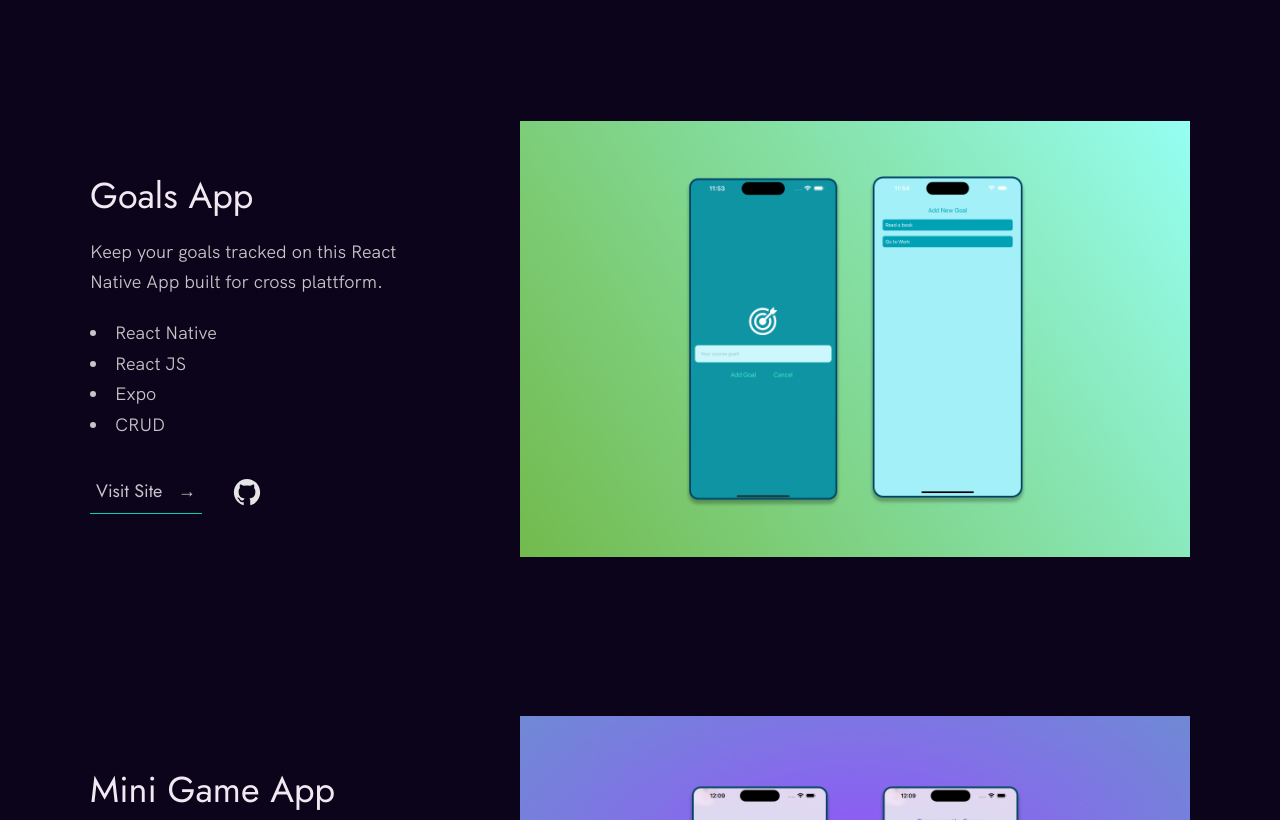
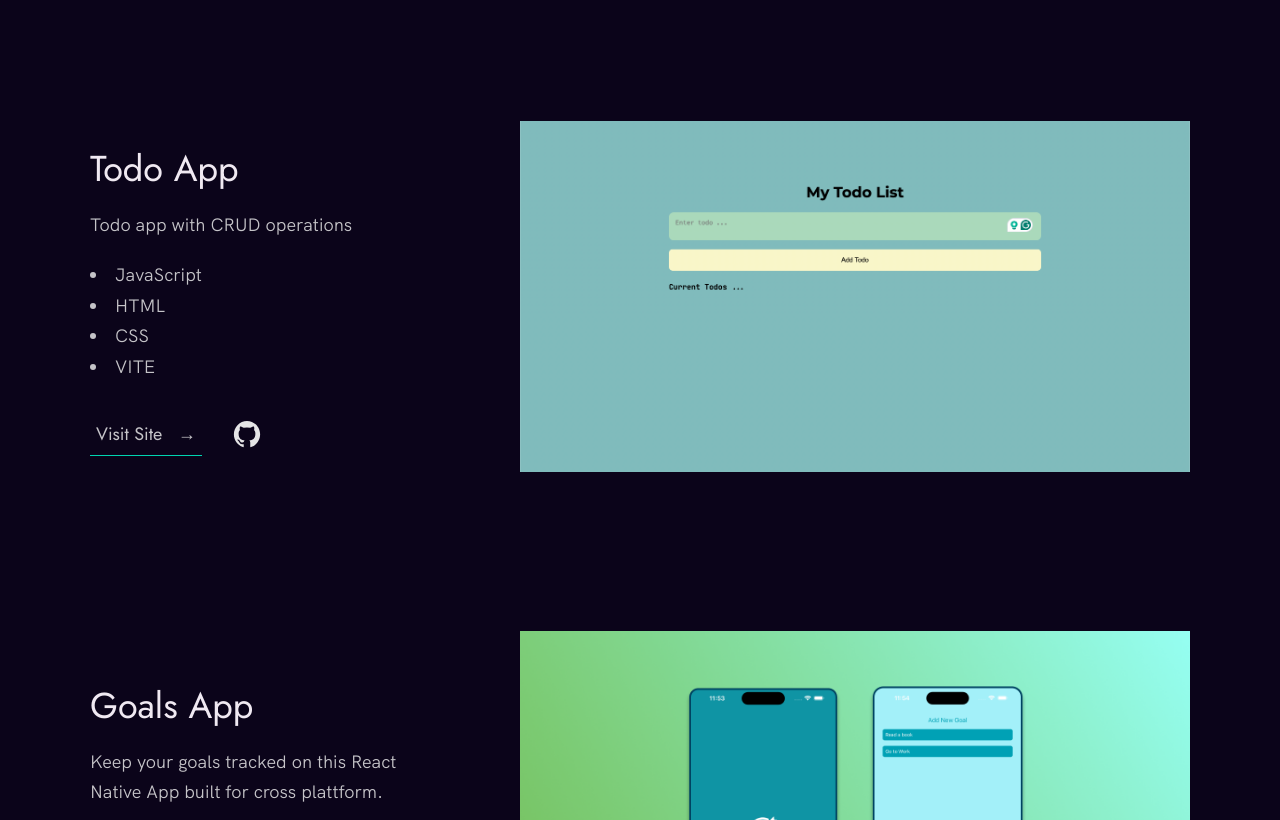
Before and after one commit to massjack1/my-portfolio, a website built with Vite: page index.html in a window 1280 px wide. Shown: the part 1980-2800 px from the top of the page. Built offline with nearby package versions, Linux system fonts and the light colour scheme.

Commit message:
Add new project

```diff
--- a/index.html
+++ b/index.html
@@ -108,6 +108,33 @@
             </div>
             <div class="work__image-box">
               <img src="assets/images/shopalert.png" class="work__image" alt="Project 1" />
+            </div>
+          </div>
+
+          <div class="work__box">
+            <div class="work__text">
+              <h3>Todo App</h3>
+              <p>
+                Todo app with CRUD operations
+              </p>
+              <ul class="work__list">
+                <li>JavaScript</li>
+                <li>HTML</li>
+                <li>CSS</li>
+                <li>VITE</li>
+              </ul>
+
+              <div class="work__links">
+                <a href="https://massjack1.github.io/crudtodo/" target="_blank" class="link__text">
+                  Visit Site <span>&rarr;</span>
+                </a>
+                <a href="https://github.com/massjack1/crudtodo" title="View Source Code" target="_blank">
+                  <img src="assets/images/github.svg" class="work__code" title="View Source Code" alt="GitHub">
+                </a>
+              </div>
+            </div>
+            <div class="work__image-box">
+              <img src="assets/images/crud.png" class="work__image" alt="Project 3" />
             </div>
           </div>
 
```
Also changed, not shown: assets/images/bullseye.png (deleted), assets/images/chippy.png (deleted), assets/images/codepen.svg (deleted), assets/images/crud.png (added), assets/images/fastlane.png (deleted), assets/images/goldengrid.png (deleted), assets/images/lighthouse-report.png (deleted), assets/images/mighty-furnitures.png (deleted), assets/images/password.jpg (deleted), assets/images/password.png (deleted), assets/images/project-1.png (deleted), assets/images/project-2.png (deleted), assets/images/project-3.png (deleted), assets/images/quiz.jpg (deleted), 2 more files, 1 other file.
